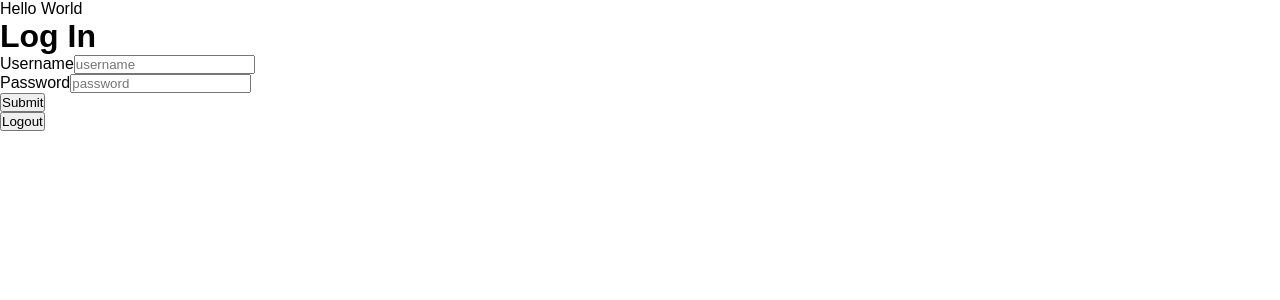
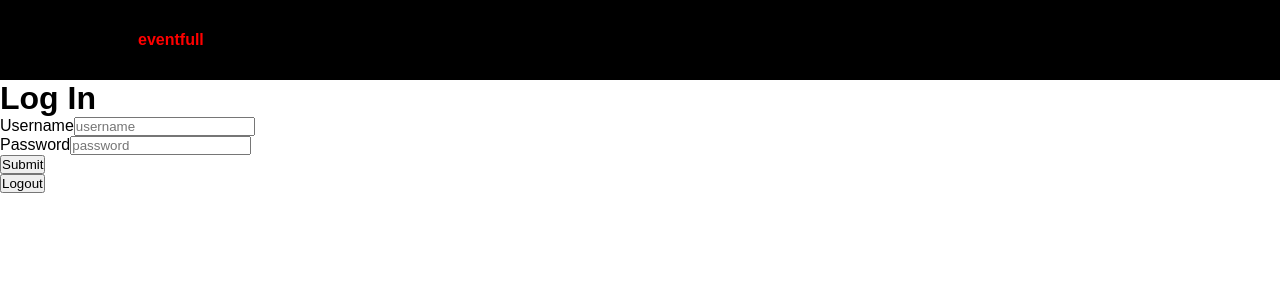
Before and after one commit to KellBell-bot/eventfull_frontend, a React (Create React App) app: page / in a window 1280 px wide. Shown: the top 300 px of the page. Built offline with nearby package versions, Linux system fonts and the light colour scheme.

Commit message:
styled component for navbar

```diff
--- a/package.json
+++ b/package.json
@@ -10,6 +10,7 @@
     "react-dom": "^17.0.1",
     "react-router-dom": "^5.2.0",
     "react-scripts": "4.0.3",
+    "styled-components": "^5.2.3",
     "web-vitals": "^1.0.1"
   },
   "scripts": {
--- a/src/App.js
+++ b/src/App.js
@@ -2,7 +2,7 @@ import { useState, useEffect } from 'react'
 import { BrowserRouter as Router, Route, Switch } from 'react-router-dom'
 import "./app.css"
 import { LoginForm } from './Components/LoginForm'
-import { Nav } from './Components/Navbar/Nav';
+import { Navbar } from './Components/Navbar/Navbar';
 import { Signup } from './Pages/Signup'
 import { UserDashboard } from './Pages/UserDashboard'
 
@@ -33,7 +33,7 @@ function App() {
   return (
     <Router>
       <div className="App">
-        <Nav/>
+        <Navbar/>
         <div className="content">
           <Switch>
             <Route path="/">
--- a/src/Components/Navbar/Nav.js
+++ /dev/null
@@ -1,11 +0,0 @@
-
-
-export const Nav = () => {
-    return (
-        <nav>
-            <container className="navContainer">
-                Hello World
-            </container>
-        </nav>
-    )
-}
--- a/src/Components/Navbar/NavBarElements.js
+++ b/src/Components/Navbar/NavBarElements.js
@@ -0,0 +1,41 @@
+import styled from 'styled-components'
+import{ Link as LinkRouter } from 'react-router-dom'
+// import { Link as LinkScroll } from 'react-scroll'
+
+export const Nav = styled.nav`
+    background: #000;
+    height: 80px;
+    // margin-top: -80px;
+    display: flex;
+    justify-content: center;
+    align-items: center;
+    font-size: 1rem:
+    position: sticky;
+    top: 0;
+    z-index: 10;
+
+    @media screen and (max-width: 960px) {
+        transition: 0.8s all ease;
+    }
+`
+
+export const NavbarContainer = styled.div`
+    display: flex;
+    justify-content: space-between;
+    height: 80px;
+    z-index: 1;
+    width: 100%;
+    padding: 0 24px;
+    max-width: 1100px;
+`
+export const NavLogo = styled(LinkRouter)`
+    color: red;
+    justify-self: flex-start;
+    cursor: pointer;
+    font-size: 1rem;
+    display: flex;
+    align-items: center;
+    margin-left: 24px;
+    font-weight: bold;
+    text-decoration: none;
+`
--- /dev/null
+++ b/src/Components/Navbar/Navbar.js
@@ -0,0 +1,12 @@
+import {Nav, NavbarContainer, NavLogo} from './NavbarElements'
+export const Navbar = () => {
+    return (
+        <>
+        <Nav>
+            <NavbarContainer>
+                <NavLogo to='/'>eventfull</NavLogo>
+            </NavbarContainer>
+        </Nav>
+        </>
+    )
+}
--- a/src/app.css
+++ b/src/app.css
@@ -4,15 +4,3 @@
     padding: 0;
     font-family: 'Encode Sans Expanded', sans-serif;
 }
-
-.nav.container{
-    display: flex;
-    background-color: green;
-    justify-content: space-between;
-    height: 80px;
-    z-index: 1;
-    width: 100%;
-    padding: 0 24px;
-    max-width: 1100px;
-    font-size: 1.5rem;
-}
```
Also changed, not shown: 1 other file (tests, documents, lock files or other folders).
